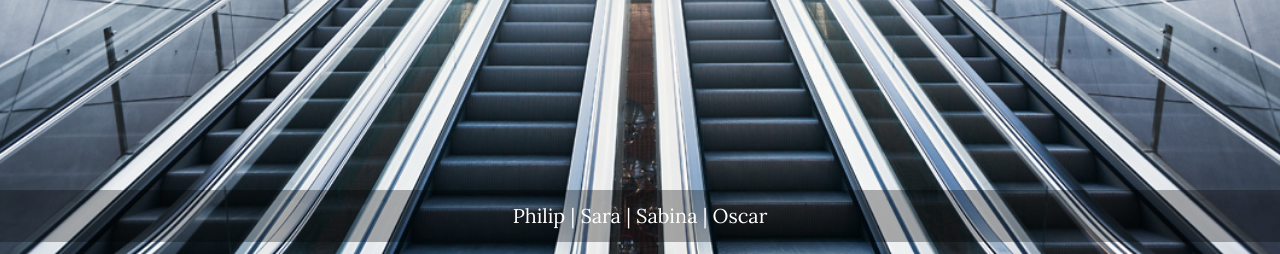
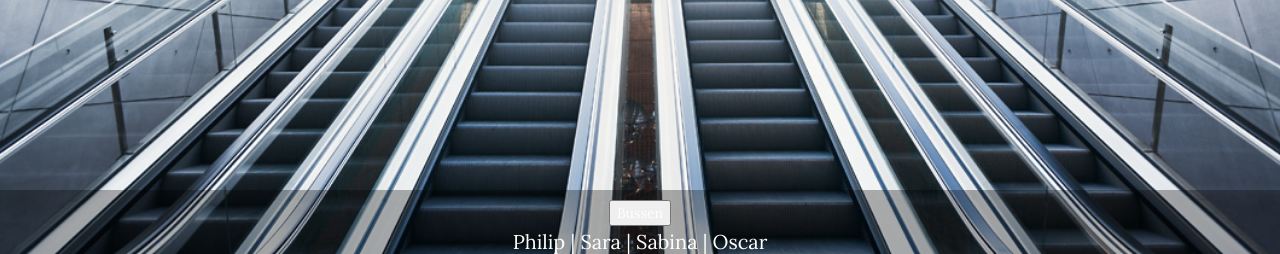
Before and after one commit to fragstealern/Schema-App, a Flask app: page / in a window 1280 px wide. Shown: the part 654-908 px from the top of the page. Run offline with Flask 2, Linux system fonts and the light colour scheme; some libraries are stand-ins or nearby versions.

Commit message:
Oscar med C har fixat

```diff
--- a/schema-app/app.py
+++ b/schema-app/app.py
@@ -56,6 +56,7 @@ def get_mashup():
 
 def get_schema(program, year):
     schema = "http://localhost:8082/get_schedule/" + program + year
+    print(schema)
     response = urllib.request.urlopen(schema).read()
     response = response.decode("utf-8")
     return response
--- a/schema-app/static/css/main.css
+++ b/schema-app/static/css/main.css
@@ -93,3 +93,6 @@ iframe{
     background: rgba(0,0,0,0.8);
     margin: 8px 0px;
 }
+.knappar{
+    display: inline-block;
+}
--- a/schema-app/static/js/my-jquery.js
+++ b/schema-app/static/js/my-jquery.js
@@ -4,3 +4,13 @@ $(document).ready(function () {
         $(".traindiv").fadeToggle(1000);
     });
 });
+$(document).ready(function () {
+    $("#show-train").fadeIn(2000);
+    $("#show-bus").fadeIn(2000);
+    $("#show-train").click(function () {
+        $(".trainbody").fadeToggle(500);
+    });
+    $("#show-bus").click(function () {
+        $(".busdiv").fadeToggle(500);
+    });
+});
--- a/schema-app/templates/index.html
+++ b/schema-app/templates/index.html
@@ -89,6 +89,8 @@
         </div>
     </header>
     <footer>
+        <button id="show-bus" class="knappar">Bussen</button>
         <p>Philip | Sara | Sabina | Oscar</p>
+        <button id="show-train" class="knappar">Tåget</button>
     </footer>
 {% endblock %}
```
